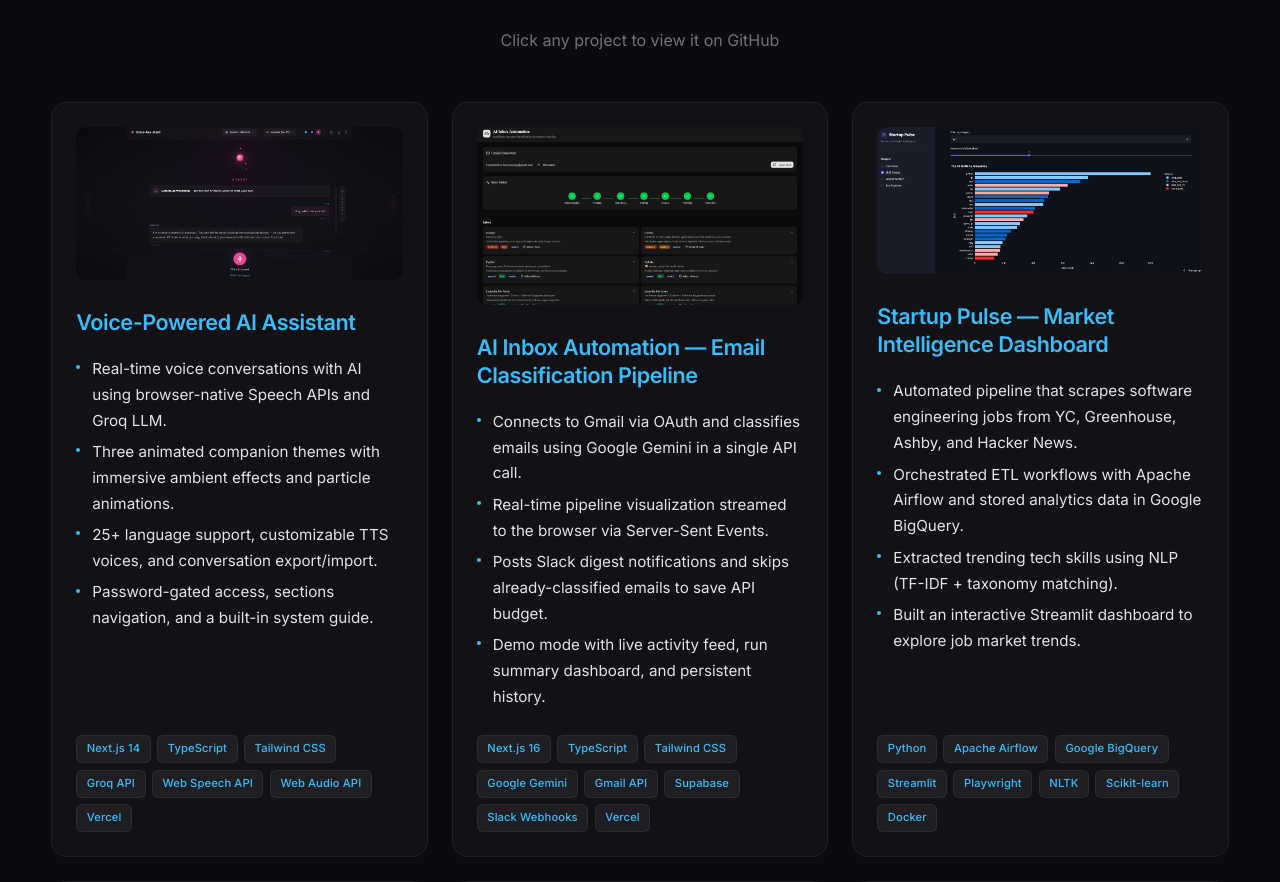
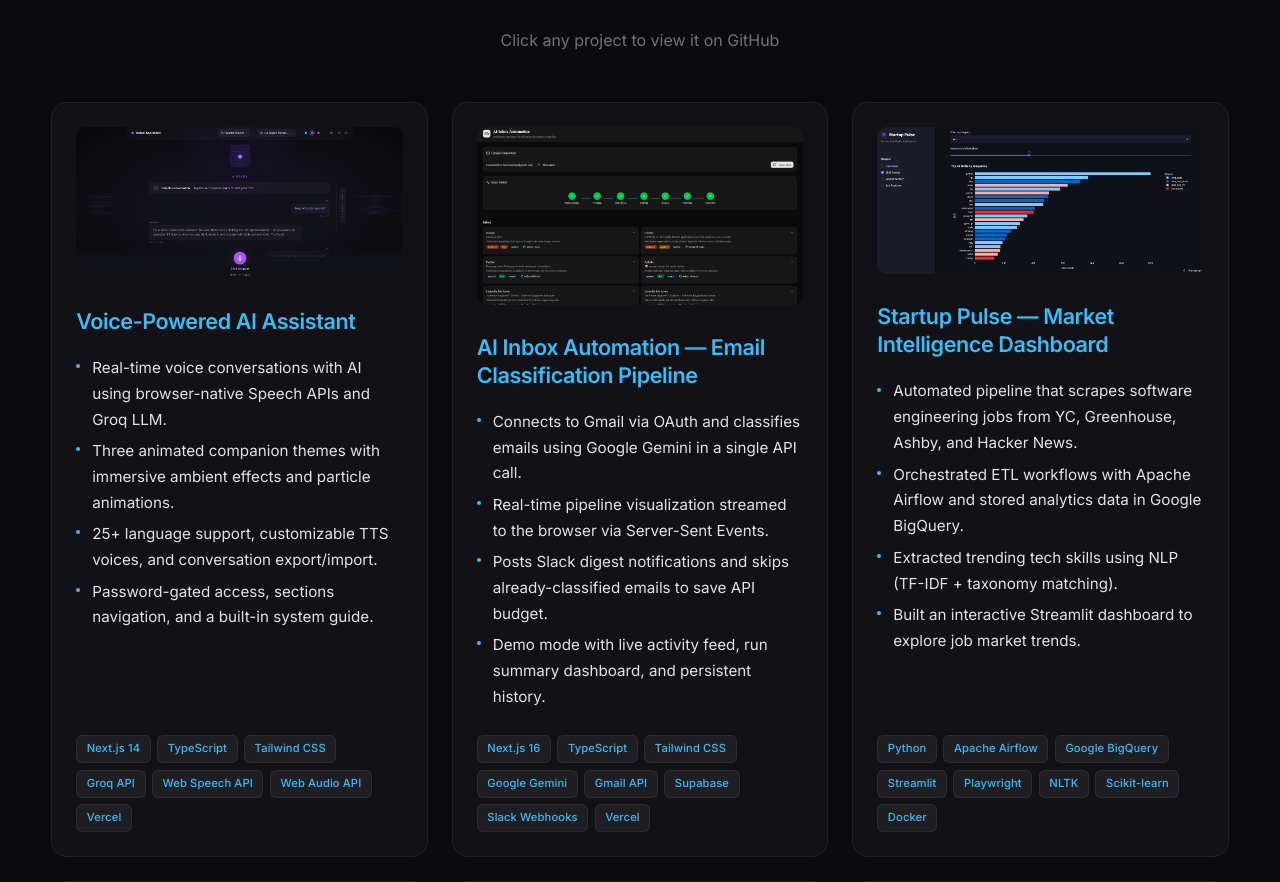
Before and after one commit to Konsing/my-portfolio, a React (Create React App) app: page / in a window 1280 px wide. Shown: the part 944-1826 px from the top of the page. Built offline with nearby package versions, Linux system fonts and the light colour scheme.

Commit message:
Updated image

```diff
--- a/src/components/Projects.js
+++ b/src/components/Projects.js
@@ -136,7 +136,7 @@
     ],
     technologies: ["Next.js 14", "TypeScript", "Tailwind CSS", "Groq API", "Web Speech API", "Web Audio API",
       "Vercel"],
-    image: images['VoiceAssistant-v2.png'],
+    image: images['VoiceAssistant.png'],
     link: "https://github.com/Konsing/Voice-Powered-Ai-Agents"
   },
   {
```
Also changed, not shown: src/assets/VoiceAssistant-v2.png (deleted), src/assets/VoiceAssistant.png (added).
